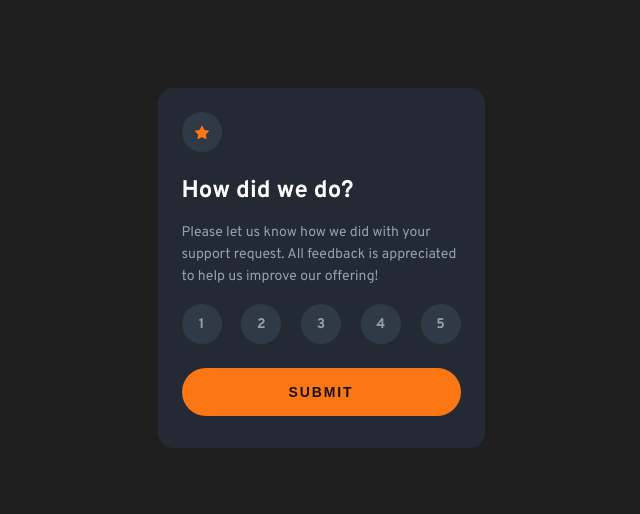
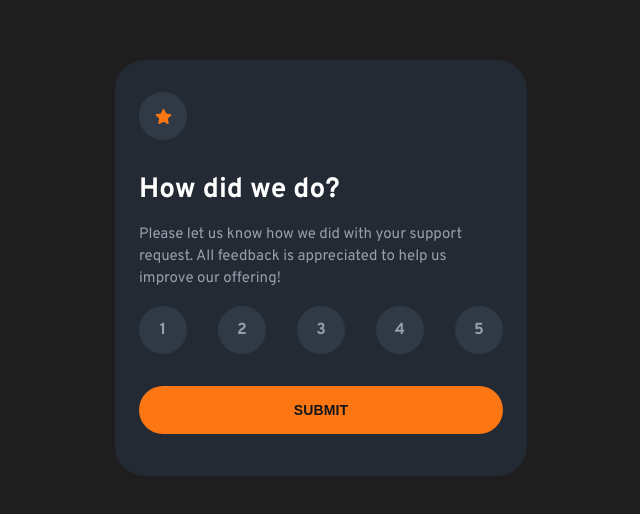
Before and after one commit to KarolinaMas/interactive-rating-component, a plain HTML site: page index.html in a window 1280 px wide. Shown: the part 132-646 px from the top of the page, without its empty margins (319-959 px from the left). Drawn offline with Linux system fonts and the light colour scheme.

Commit message:
add media query for larger screens

```diff
--- a/style.css
+++ b/style.css
@@ -1,6 +1,6 @@
 @import url("https://fonts.googleapis.com/css2?family=Overpass:ital,wght@0,100..900;1,100..900&display=swap");
 
-/* reset and general style */
+/* reset and general styles */
 
 * {
   box-sizing: border-box;
@@ -124,4 +124,64 @@ button:hover {
   padding: 0.5rem 1rem;
   border-radius: 20px;
   margin: 1.5rem;
+  line-height: normal;
 }
+
+/* media queries */
+
+@media (min-width: 620px) {
+  .main-container {
+    max-width: 412px;
+    height: 416px;
+    border-radius: 1.875rem;
+    padding: 2rem 1.5rem;
+  }
+
+  .circle {
+    width: 48px;
+    height: 48px;
+    font-size: 1rem;
+  }
+
+  .circle > img {
+    width: 17px;
+    height: 17px;
+  }
+
+  h1,
+  button {
+    margin-top: 2rem;
+  }
+
+  h1 {
+    font-size: 1.75rem;
+  }
+
+  p {
+    font-size: 0.938rem;
+  }
+
+  button {
+    letter-spacing: 0.17px;
+  }
+
+  /* result state */
+
+  .result-container {
+    padding: 2.5rem 2rem;
+  }
+
+  .result-container > img {
+    width: 162px;
+    height: 108px;
+  }
+
+  .result-container > p {
+    font-size: 0.96rem;
+  }
+
+  .result-container > .result {
+    font-size: 0.938rem;
+    margin: 2rem;
+  }
+}
```
